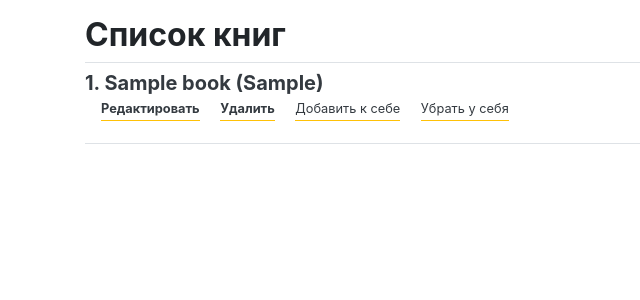
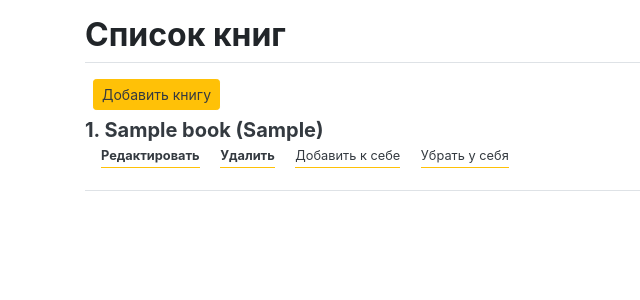
Before and after one commit to Bak0903/end_exam, a Django app: page / in a window 1280 px wide. Shown: the part 59-359 px from the top of the page, without its empty margins (0-640 px from the left). Run offline with Django 3.2, Linux system fonts and the light colour scheme; a user stored in the database is signed in; tables that the repository leaves empty hold one stand-in row (values such as "Sample post"); some libraries are stand-ins or nearby versions.

Commit message:
Подравнял разметку.

```diff
--- a/my_project/webapp/templates/author/author_form.html
+++ b/my_project/webapp/templates/author/author_form.html
@@ -1,5 +1,5 @@
 <div class="form-group row was-validated">
-    <label for="id_name" class="col-sm-2 col-form-label col-form-label-sm">Секция</label>
+    <label for="id_name" class="col-sm-2 col-form-label col-form-label-sm">Автор</label>
     <div class="col-sm-6">
         {{ form.name }}
         {% for error in form.name.errors %}
--- a/my_project/webapp/templates/author/author_list.html
+++ b/my_project/webapp/templates/author/author_list.html
@@ -6,7 +6,7 @@
         <div>
             <h2 class="font-weight-bold border-bottom pb-2">Список авторов</h2>
             {% if user.is_staff %}
-                <a role="button" class="btn btn-warning m-0 btn-sm" href="{% url 'webapp:create_author' %}">
+                <a role="button" class="btn btn-warning m-0 btn-sm m-3" href="{% url 'webapp:create_author' %}">
                     <span class="text-decoration-none text-dark">Добавить автора</span>
                 </a>
             {% endif %}
--- a/my_project/webapp/templates/book/book_detail.html
+++ b/my_project/webapp/templates/book/book_detail.html
@@ -1,5 +1,5 @@
 {% extends 'base.html' %}
-{% block title %}Автор{% endblock %}
+{% block title %}Книга{% endblock %}
 {% block content %}
     <div class="container">
         <div class="border-bottom pb-2 pb-3 mb-2">
--- a/my_project/webapp/templates/book/book_list.html
+++ b/my_project/webapp/templates/book/book_list.html
@@ -3,9 +3,9 @@
 {% block content %}
     <div class="container">
         <h2 class="font-weight-bold border-bottom pb-2">Список книг</h2>
-            {% if author.is_staff %}
-                <a role="button" class="btn btn-warning m-0 btn-sm" href="{% url 'webapp:create_author' %}">
-                    <span class="text-decoration-none text-dark">Добавить автора</span>
+            {% if user.is_staff %}
+                <a role="button" class="btn btn-warning m-0 btn-sm m-2" href="{% url 'webapp:create_book' %}">
+                    <span class="text-decoration-none text-dark">Добавить книгу</span>
                 </a>
             {% endif %}
         {% for book in book_list %}
```
